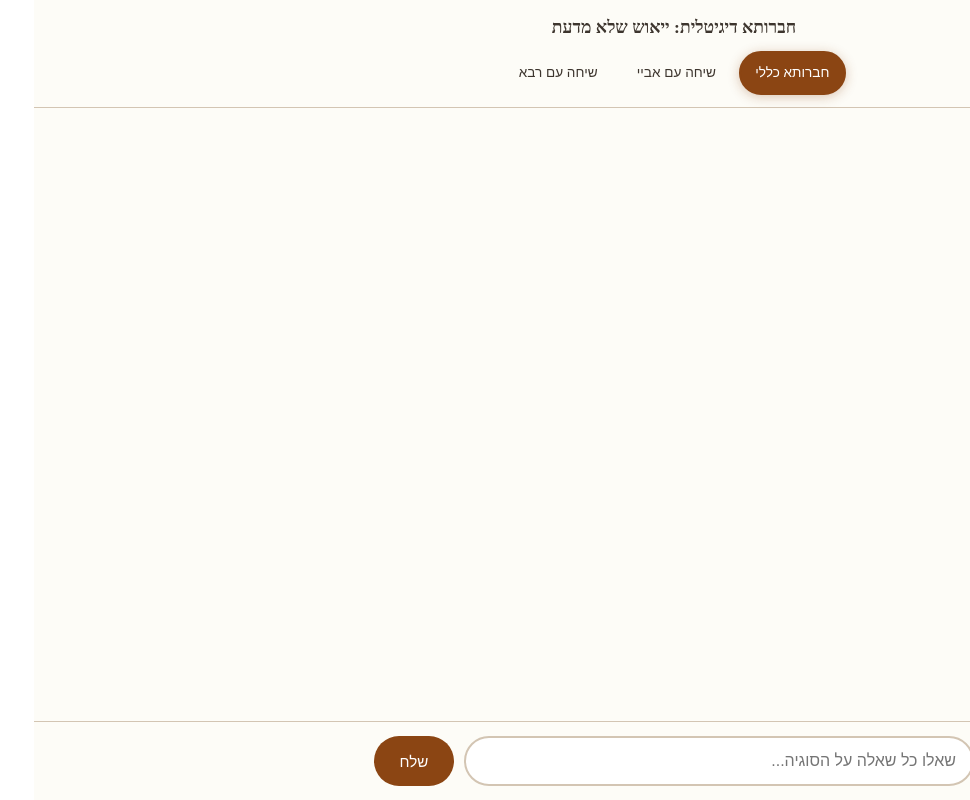
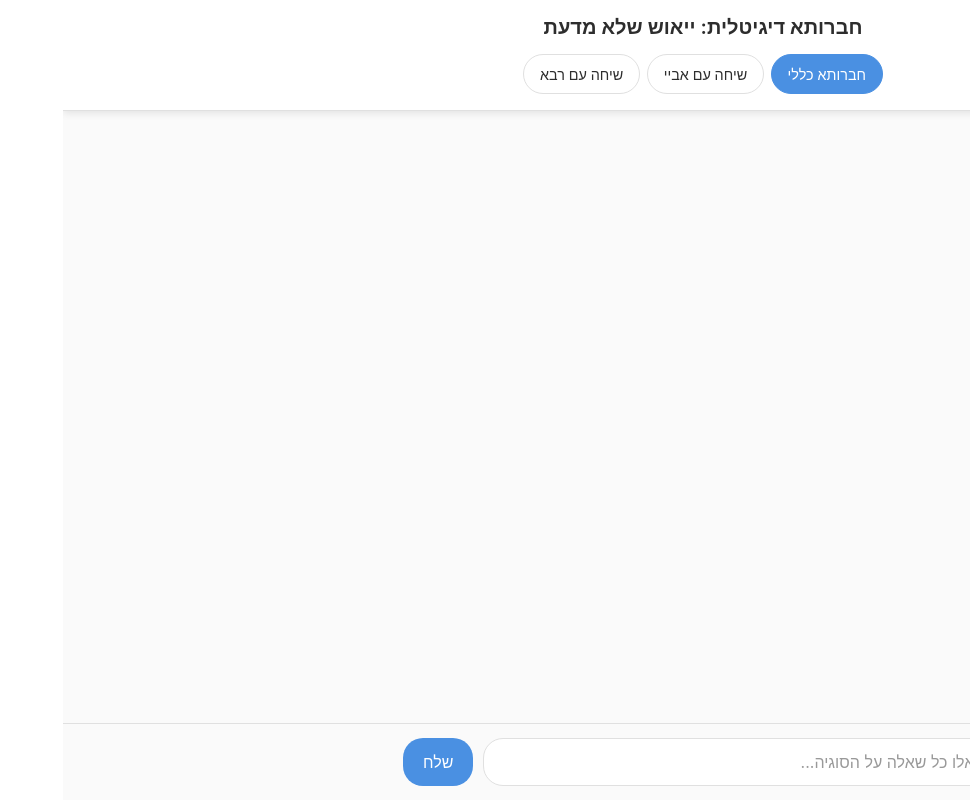
Before and after one commit to YehudaNevo/sugya-app, a React (Vite) app: page / in a window 1280 px wide. Shown: the whole page, without its empty margins (310-1280 px from the left). Built offline with nearby package versions, Linux system fonts and the light colour scheme.

Commit message:
Fix input visibility and simplify UI: clean colors, better contrast, elegant design

```diff
--- a/src/App.css
+++ b/src/App.css
@@ -2,14 +2,15 @@
 
 /* הגדרות בסיס וצבעים */
 :root {
-  --background-color: #FDFCF7; /* צבע קרם בהיר דמוי קלף */
-  --text-color: #3D352E; /* אפור-חום כהה */
-  --primary-color: #8B4513; /* חום-סדל, צבע הדגשה */
-  --user-bubble-color: #EADDCA;
+  --background-color: #FAFAFA;
+  --text-color: #2D2D2D;
+  --primary-color: #4A90E2;
+  --user-bubble-color: #E3F2FD;
   --ai-bubble-color: #FFFFFF;
-  --border-color: #D3C5B3;
-  --font-main: 'Assistant', sans-serif; /* פונט סן-סריפי למשתמש */
-  --font-scholarly: 'Frank Ruhl Libre', serif; /* פונט סריפי לתשובות */
+  --border-color: #E0E0E0;
+  --input-bg: #FFFFFF;
+  --shadow: 0 2px 8px rgba(0, 0, 0, 0.1);
+  --font-main: -apple-system, BlinkMacSystemFont, 'Segoe UI', Roboto, sans-serif;
 }
 
 /* איפוס ועיצוב כללי */
@@ -24,6 +25,7 @@ body {
   color: var(--text-color);
   font-family: var(--font-main);
   overscroll-behavior: none;
+  -webkit-font-smoothing: antialiased;
 }
 
 /* מבנה האפליקציה */
@@ -39,20 +41,20 @@ body {
 }
 
 .app-header {
-  padding: 1rem 1rem 0.75rem 1rem;
+  padding: 1rem;
+  background: white;
   border-bottom: 1px solid var(--border-color);
-  background: rgba(253, 252, 247, 0.95);
-  backdrop-filter: blur(10px);
+  box-shadow: var(--shadow);
   z-index: 10;
   flex-shrink: 0;
 }
 
 .app-header h1 {
-  font-family: var(--font-scholarly);
-  font-size: 1.1rem;
+  font-size: 1.25rem;
+  font-weight: 600;
   text-align: center;
-  margin-bottom: 0.75rem;
-  line-height: 1.3;
+  margin-bottom: 1rem;
+  color: var(--text-color);
 }
 
 /* בורר הדמויות */
@@ -64,33 +66,27 @@ body {
 }
 
 .persona-selector button {
-  font-family: var(--font-main);
-  font-size: 0.85rem;
-  padding: 0.5rem 0.9rem;
-  border: 2px solid transparent;
-  border-radius: 25px;
-  background-color: transparent;
+  font-size: 0.9rem;
+  padding: 0.5rem 1rem;
+  border: 1px solid var(--border-color);
+  border-radius: 20px;
+  background-color: white;
   color: var(--text-color);
   cursor: pointer;
-  transition: all 0.3s ease;
-  min-height: 44px; /* Touch target minimum */
-  display: flex;
-  align-items: center;
-  white-space: nowrap;
+  transition: all 0.2s ease;
+  min-height: 40px;
+  font-weight: 500;
 }
 
-.persona-selector button:hover,
-.persona-selector button:focus {
-  background-color: #F0EBE3;
-  transform: translateY(-1px);
-  box-shadow: 0 2px 8px rgba(139, 69, 19, 0.15);
+.persona-selector button:hover {
+  border-color: var(--primary-color);
+  color: var(--primary-color);
 }
 
 .persona-selector button.active {
   background-color: var(--primary-color);
   color: white;
   border-color: var(--primary-color);
-  box-shadow: 0 2px 12px rgba(139, 69, 19, 0.3);
 }
 
 /* חלון הצ'אט */
@@ -114,10 +110,10 @@ body {
 }
 
 .message {
-  padding: 0.875rem 1rem;
-  border-radius: 16px;
+  padding: 0.75rem 1rem;
+  border-radius: 12px;
   line-height: 1.5;
-  font-size: 0.95rem;
+  font-size: 1rem;
   word-wrap: break-word;
 }
 
@@ -141,8 +137,8 @@ body {
   align-self: flex-end;
 }
 .user-message .message {
-  background-color: var(--user-bubble-color);
-  border-bottom-right-radius: 4px;
+  background-color: var(--primary-color);
+  color: white;
 }
 
 .ai-message {
@@ -151,8 +147,7 @@ body {
 .ai-message .message {
   background-color: var(--ai-bubble-color);
   border: 1px solid var(--border-color);
-  border-bottom-left-radius: 4px;
-  font-family: var(--font-scholarly);
+  color: var(--text-color);
 }
 
 .persona-tag {
@@ -181,56 +176,46 @@ body {
 
 .chat-form input {
   flex-grow: 1;
-  padding: 0.875rem 1rem;
-  border: 2px solid var(--border-color);
-  border-radius: 25px;
+  padding: 0.75rem 1rem;
+  border: 1px solid var(--border-color);
+  border-radius: 20px;
   font-size: 1rem;
   font-family: var(--font-main);
-  background-color: white;
-  transition: all 0.3s ease;
-  min-height: 50px;
-  resize: none;
+  background-color: var(--input-bg);
+  color: var(--text-color);
+  transition: border-color 0.2s ease;
+  min-height: 48px;
 }
 
 .chat-form input:focus {
   outline: none;
   border-color: var(--primary-color);
-  box-shadow: 0 0 0 3px rgba(139, 69, 19, 0.15);
-  transform: translateY(-1px);
+}
+
+.chat-form input::placeholder {
+  color: #999;
 }
 
 .chat-form button {
-  padding: 0.875rem 1.25rem;
+  padding: 0.75rem 1.25rem;
   border: none;
-  border-radius: 25px;
+  border-radius: 20px;
   background-color: var(--primary-color);
   color: white;
-  font-size: 0.95rem;
+  font-size: 1rem;
   font-weight: 500;
   cursor: pointer;
-  transition: all 0.3s ease;
-  min-height: 50px;
-  min-width: 80px;
-  display: flex;
-  align-items: center;
-  justify-content: center;
+  transition: background-color 0.2s ease;
+  min-height: 48px;
 }
 
 .chat-form button:hover:not(:disabled) {
-  background-color: #723a0f;
-  transform: translateY(-1px);
-  box-shadow: 0 4px 12px rgba(139, 69, 19, 0.3);
-}
-
-.chat-form button:active:not(:disabled) {
-  transform: translateY(0);
+  background-color: #3A7BC8;
 }
 
 .chat-form button:disabled {
-  background-color: #cccccc;
+  background-color: #ccc;
   cursor: not-allowed;
-  transform: none;
-  box-shadow: none;
 }
 
 /* אנימציית טעינה */
@@ -245,121 +230,27 @@ body {
 .loading-dots span:nth-child(3) { animation-delay: .4s; }
 @keyframes blink { 0% { opacity: .2; } 20% { opacity: 1; } 100% { opacity: .2; } }
 
-/* Mobile-first responsive design */
-@media (max-width: 480px) {
+/* Mobile responsive design */
+@media (max-width: 768px) {
   .app-header {
-    padding: 0.75rem 0.875rem 0.625rem 0.875rem;
+    padding: 0.75rem;
   }
 
   .app-header h1 {
-    font-size: 1rem;
-    margin-bottom: 0.625rem;
+    font-size: 1.1rem;
+    margin-bottom: 0.75rem;
   }
 
   .persona-selector {
-    gap: 0.3rem;
-  }
-
-  .persona-selector button {
-    font-size: 0.8rem;
-    padding: 0.45rem 0.75rem;
-    min-height: 42px;
+    gap: 0.5rem;
   }
 
   .chat-window {
-    padding: 0.625rem;
-    gap: 0.625rem;
-  }
-
-  .message-wrapper {
-    max-width: 95%;
-  }
-
-  .message {
-    padding: 0.75rem 0.875rem;
-    font-size: 0.9rem;
-    border-radius: 14px;
+    padding: 0.5rem;
   }
 
   .chat-form-wrapper {
-    padding: 0.75rem 0.875rem;
+    padding: 0.75rem;
     padding-bottom: max(0.75rem, env(safe-area-inset-bottom));
   }
-
-  .chat-form {
-    gap: 0.5rem;
-  }
-
-  .chat-form input {
-    padding: 0.75rem 0.875rem;
-    font-size: 0.95rem;
-    min-height: 46px;
-  }
-
-  .chat-form button {
-    padding: 0.75rem 1rem;
-    font-size: 0.9rem;
-    min-height: 46px;
-    min-width: 70px;
-  }
 }
-
-/* Very small screens */
-@media (max-width: 360px) {
-  .persona-selector {
-    gap: 0.25rem;
-    justify-content: space-around;
-  }
-
-  .persona-selector button {
-    font-size: 0.75rem;
-    padding: 0.4rem 0.6rem;
-    flex: 1;
-    max-width: 110px;
-  }
-
-  .message {
-    font-size: 0.85rem;
-  }
-}
-
-/* Landscape phone optimization */
-@media (max-height: 500px) and (orientation: landscape) {
-  .app-header h1 {
-    font-size: 0.95rem;
-    margin-bottom: 0.5rem;
-  }
-
-  .app-header {
-    padding: 0.5rem 0.875rem 0.5rem 0.875rem;
-  }
-
-  .chat-form-wrapper {
-    padding: 0.625rem 0.875rem;
-  }
-}
-
-/* Accessibility improvements */
-@media (prefers-reduced-motion: reduce) {
-  .persona-selector button,
-  .chat-form input,
-  .chat-form button {
-    transition: none;
-  }
-
-  .message-wrapper {
-    animation: none;
-  }
-}
-
-/* High contrast mode support */
-@media (prefers-contrast: high) {
-  .persona-selector button {
-    border-width: 2px;
-    border-color: var(--text-color);
-  }
-
-  .message {
-    border: 2px solid var(--text-color);
-  }
-}
```
